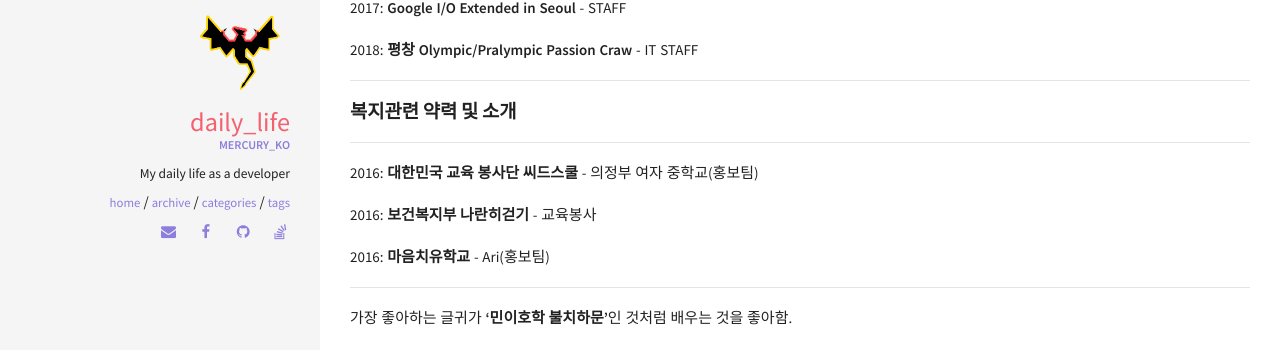
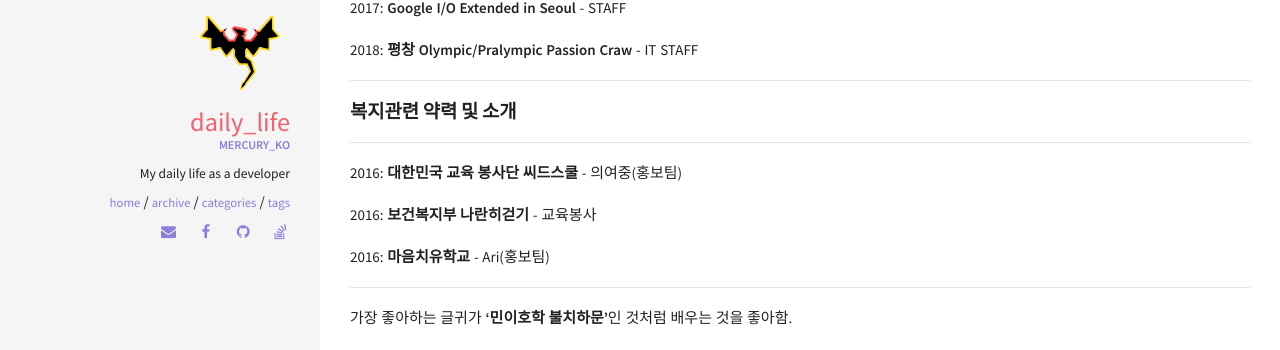
Before and after one commit to renyuanz/leonids, a Jekyll site: the page built from _posts/2017-06-21-read_me.md, in a window 1280 px wide. Shown: the part 578-928 px from the top of the page. Built offline with Jekyll 4.4.1, drawn with Linux system fonts in a browser that asks for light colours.

Commit message:
Modified read_me.md

```diff
--- a/_posts/2017-06-21-read_me.md
+++ b/_posts/2017-06-21-read_me.md
@@ -25,7 +25,7 @@ title:  "READ ME!"
 ---
 
 
-2016: **대한민국 교육 봉사단 씨드스쿨** - 의정부 여자 중학교(홍보팀)
+2016: **대한민국 교육 봉사단 씨드스쿨** - 의여중(홍보팀)
 
 2016: **보건복지부 나란히걷기** - 교육봉사
 
```
